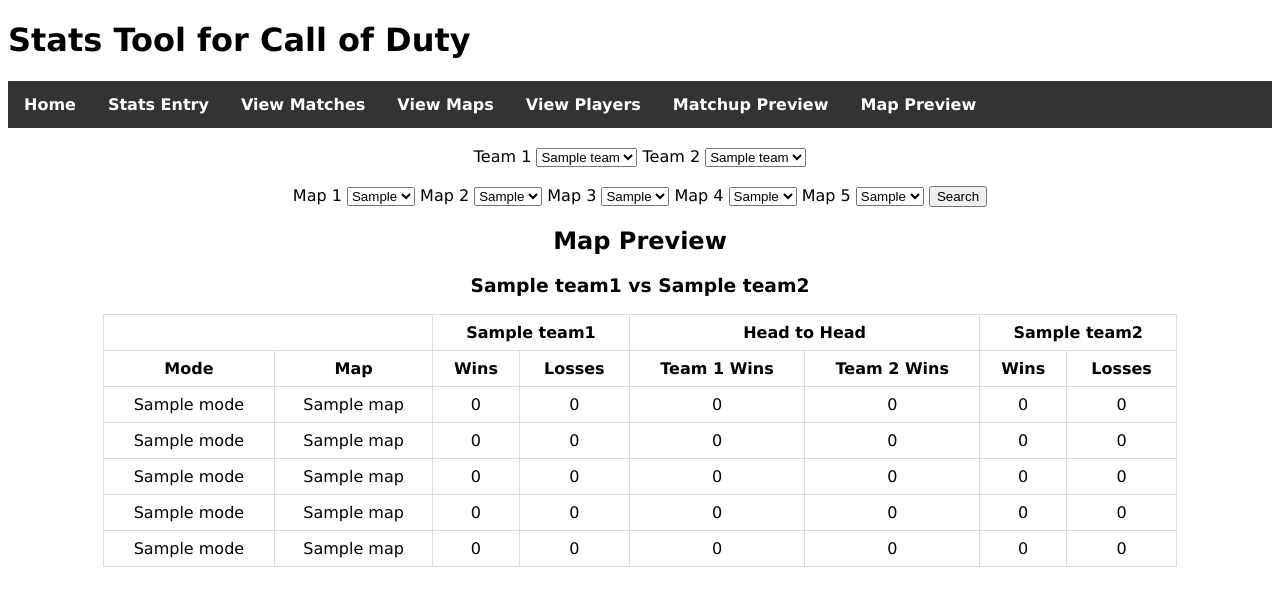
After one commit to cford23/cod-stats-tool, a Flask app: template templates/mapPreview.html in a window 1280 px wide. The commit adds this page. Shown: the top 606 px of the page. Run offline with Flask 2, Linux system fonts and the light colour scheme; the template is opened without the code that fills it: most values are stand-ins (such as "Sample title", 1, 10 or a date in 2020); parts of the project's set-up code (start-up, migrations or seed data) failed here and were passed over.

Commit message:
Added mapPreview, updated matchupPreview

```diff
--- a/main.py
+++ b/main.py
@@ -1,7 +1,9 @@
 from flask import Flask, render_template, request, flash, redirect
-from models import CoDStats
+from models import CoDStats, Team
 
 app = Flask(__name__)
+
+stats = CoDStats()
 
 @app.route("/")
 def index():
@@ -11,20 +13,72 @@
 def statsEntry():
     return render_template("statsEntry.html")
 
-@app.route("/viewStats", methods=["GET", "POST"])
-def viewStats():
+@app.route("/viewMatches", methods=["GET", "POST"])
+def viewMatches():
     if request.method == "POST":
         team = request.form.get("team")
         opponent = request.form.get("opponent")
         if team != "All" and opponent == "All":
-            results = CoDStats().getTeamMatches(team)
+            results = stats.getTeamMatches(team)
         elif team != "All" and opponent != "All":
-            results = CoDStats().getTeamOppMatches(team, opponent)
+            results = stats.getTeamOppMatches(team, opponent)
         else:
-            results = CoDStats().getAllMatches()
+            results = stats.getAllMatches()
     else:
-        results = CoDStats().getAllMatches()
-    return render_template("viewStats.html", tables=[results.to_html(classes="data")])
+        results = stats.getAllMatches()
+    return render_template("viewMatches.html", teams=stats.teams, tables=[results.to_html(classes="data")])
+
+@app.route("/viewMaps", methods=["GET", "POST"])
+def viewMaps():
+    if request.method == "POST":
+        team = request.form.get("team")
+        mode = request.form.get("mode")
+        if team != "All" and mode != "All": # team and mode
+            results = stats.getTeamModeMaps(team, mode)
+        elif team != "All" and mode == "All": # team
+            results = CoDStats.getTeamMaps(team)
+        elif team == "All" and mode != "All": # mode
+            results = stats.getModeMaps(mode)
+        else:
+            results = stats.getTeamMaps(team)
+    else:
+        results = stats.getAllMaps()
+    return render_template("viewMaps.html", teams=stats.teams, tables=[results.to_html(classes="data")])
+
+@app.route("/viewPlayers", methods=["GET", "POST"])
+def viewPlayers():
+    kills = 0
+    deaths = 0
+    kd = 0
+    player = ""
+    if request.method == "POST" or request.method == "GET":
+        player = request.form.get("player")
+        kills, deaths, kd = stats.getPlayerKD(player)
+    return render_template("viewPlayers.html", players=stats.playerList, kills=kills, player=player, deaths=deaths, kd=kd)
+
+@app.route("/matchupPreview", methods=["GET", "POST"])
+def matchupPreview():
+    team1 = Team()
+    team2 = Team()
+    if request.method == "POST":
+        team1 = Team(request.form.get("team1"))
+        team2 = Team(request.form.get("team2"))
+    return render_template("matchupPreview.html", team1=team1, team2=team2, stats=stats)
+
+@app.route("/mapPreview", methods=["GET", "POST"])
+def mapPreview():
+    team1 = Team()
+    team2 = Team()
+    maps = []
+    if request.method == "POST":
+        team1 = Team(request.form.get('team1'))
+        team2 = Team(request.form.get('team2'))
+        maps = [request.form.get('map1'),
+                request.form.get('map2'),
+                request.form.get('map3'),
+                request.form.get('map4'),
+                request.form.get('map5')]
+    return render_template("mapPreview.html", team1=team1, team2=team2, stats=stats, maps=maps)
 
 if __name__ == "__main__":
     app.run(debug=True)
--- /dev/null
+++ b/templates/mapPreview.html
@@ -0,0 +1,144 @@
+<!DOCTYPE html>
+<html lang="en" dir="ltr">
+    <head>
+        <meta charset="utf-8">
+        <title>CoD Stats Tool - Display Stats</title>
+        <style>
+            table {
+                border-collapse: collapse;
+                width: 85%;
+            }
+            td, th {
+                border: 1px solid #dddddd;
+                text-align: center;
+                padding: 8px;
+            }
+        </style>
+    </head>
+    <body>
+        {% extends "template.html" %}
+        {% block content %}
+
+        <br>
+        <form action='{{ url_for("mapPreview") }}' method="post">
+            Team 1
+            <select id="team1" name="team1">
+                {% for team in stats.teams %}
+                    <option value="{{ team }}">{{ team }}</option>
+                {% endfor %}
+            </select>
+            Team 2
+            <select id="team2" name="team2">
+                {% for team in stats.teams %}
+                    <option value="{{ team }}">{{ team }}</option>
+                {% endfor %}
+            </select>
+            <br><br>
+            Map 1
+            <select id="map1" name="map1">
+                {% for map in stats.modeMaps[0] %}
+                    <option value="{{ map }}">{{ map }}</option>
+                {% endfor %}
+            </select>
+            Map 2
+            <select id="map2" name="map2">
+                {% for map in stats.modeMaps[1] %}
+                    <option value="{{ map }}">{{ map }}</option>
+                {% endfor %}
+            </select>
+            Map 3
+            <select id="map3" name="map3">
+                {% for map in stats.modeMaps[2] %}
+                    <option value="{{ map }}">{{ map }}</option>
+                {% endfor %}
+            </select>
+            Map 4
+            <select id="map4" name="map4">
+                {% for map in stats.modeMaps[0] %}
+                    <option value="{{ map }}">{{ map }}</option>
+                {% endfor %}
+            </select>
+            Map 5
+            <select id="map5" name="map5">
+                {% for map in stats.modeMaps[1] %}
+                    <option value="{{ map }}">{{ map }}</option>
+                {% endfor %}
+            </select>
+            <button type="submit">Search</button>
+        </form>
+
+        <h2>Map Preview</h2>
+        <h3>{{ team1.name }} vs {{ team2.name }}</h3>
+
+        <table>
+            <tr>
+                <th colspan="2"></th>
+                <th colspan="2">{{ team1.name }}</th>
+                <th colspan="2">Head to Head</th>
+                <th colspan="2">{{ team2.name }}</th>
+            </tr>
+            <tr>
+                <th>Mode</th>
+                <th>Map</th>
+                <th>Wins</th>
+                <th>Losses</th>
+                <th>Team 1 Wins</th>
+                <th>Team 2 Wins</th>
+                <th>Wins</th>
+                <th>Losses</th>
+            </tr>
+            <tr>
+                <td>{{ stats.modes[0] }}</td>
+                <td>{{ maps[0] }}</td>
+                <td>0</td>
+                <td>0</td>
+                <td>0</td>
+                <td>0</td>
+                <td>0</td>
+                <td>0</td>
+            </tr>
+            <tr>
+                <td>{{ stats.modes[1] }}</td>
+                <td>{{ maps[1] }}</td>
+                <td>0</td>
+                <td>0</td>
+                <td>0</td>
+                <td>0</td>
+                <td>0</td>
+                <td>0</td>
+            </tr>
+            <tr>
+                <td>{{ stats.modes[2] }}</td>
+                <td>{{ maps[2] }}</td>
+                <td>0</td>
+                <td>0</td>
+                <td>0</td>
+                <td>0</td>
+                <td>0</td>
+                <td>0</td>
+            </tr>
+            <tr>
+                <td>{{ stats.modes[0] }}</td>
+                <td>{{ maps[3] }}</td>
+                <td>0</td>
+                <td>0</td>
+                <td>0</td>
+                <td>0</td>
+                <td>0</td>
+                <td>0</td>
+            </tr>
+            <tr>
+                <td>{{ stats.modes[1] }}</td>
+                <td>{{ maps[4] }}</td>
+                <td>0</td>
+                <td>0</td>
+                <td>0</td>
+                <td>0</td>
+                <td>0</td>
+                <td>0</td>
+            </tr>
+        </table>
+
+        {% endblock %}
+    </body>
+</html>
--- a/templates/template.html
+++ b/templates/template.html
@@ -1,5 +1,4 @@
 <!DOCTYPE html>
-<html lang="en" dir="ltr">
     <head>
         <meta charset="utf-8">
         <title>Flask Parent Template</title>
@@ -18,15 +17,29 @@
                             <a href="{{ url_for('statsEntry') }}">Stats Entry</a>
                         </li>
                         <li>
-                            <a href="{{ url_for('viewStats') }}">View Stats</a>
+                            <a href="{{ url_for('viewMatches') }}">View Matches</a>
+                        </li>
+                        <li>
+                            <a href="{{ url_for('viewMaps') }}">View Maps</a>
+                        </li>
+                        <li>
+                            <a href="{{ url_for('viewPlayers') }}">View Players</a>
+                        </li>
+                        <li>
+                            <a href="{{ url_for('matchupPreview') }}">Matchup Preview</a>
+                        </li>
+                        <li>
+                            <a href="{{ url_for('mapPreview') }}">Map Preview</a>
                         </li>
                     </ul>
                 </nav></strong>
             </div>
         </header>
 
-        {% block content %}
-        {% endblock %}
+        <center>
+            {% block content %}
+            {% endblock %}
+        </center>
 
-    </body>
+        </body>
 </html>
```
Also changed, not shown: models.py (+85 -2 lines), templates/matchupPreview.html (added, +107 -0 lines), templates/viewMaps.html (renamed from templates/viewStats.html, +10 -6 lines), templates/viewMatches.html (added, +37 -0 lines), templates/viewPlayers.html (added, +49 -0 lines), data/players.csv (added).
